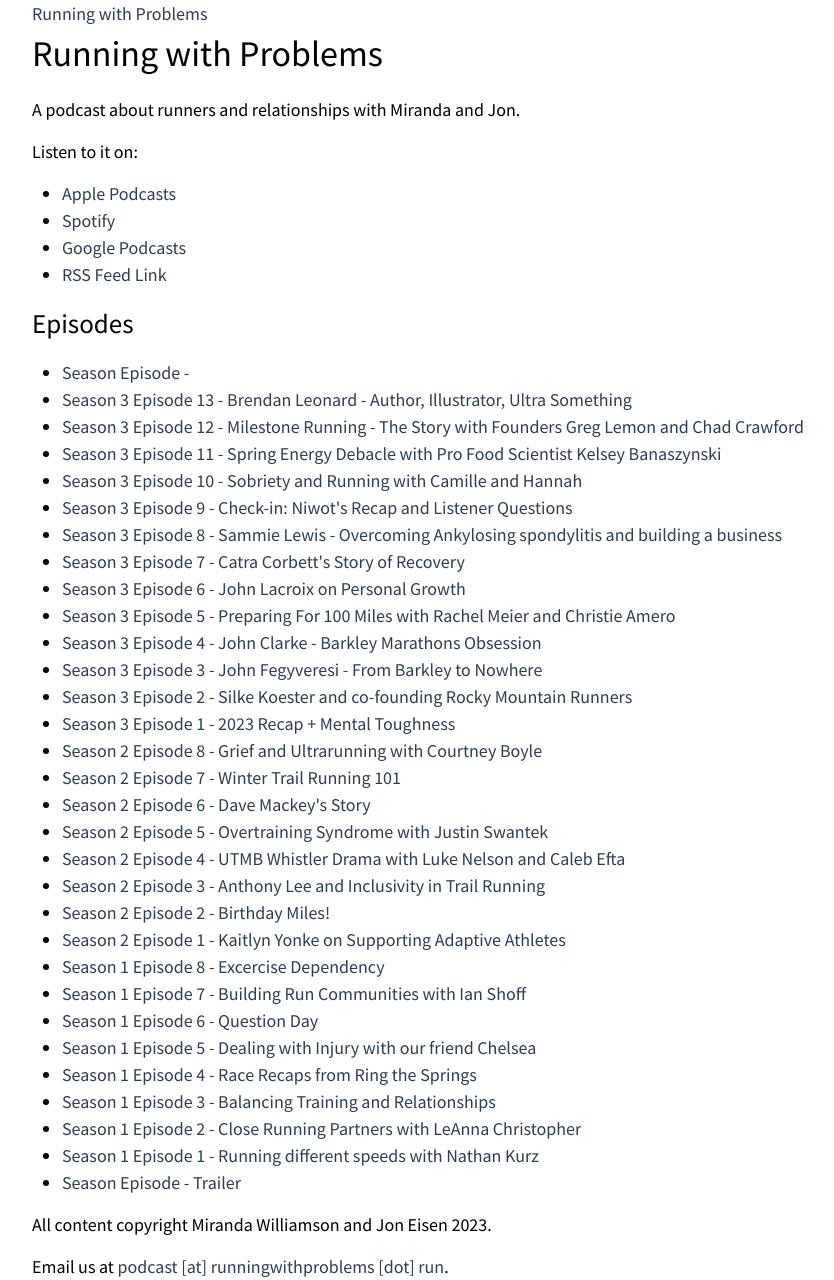
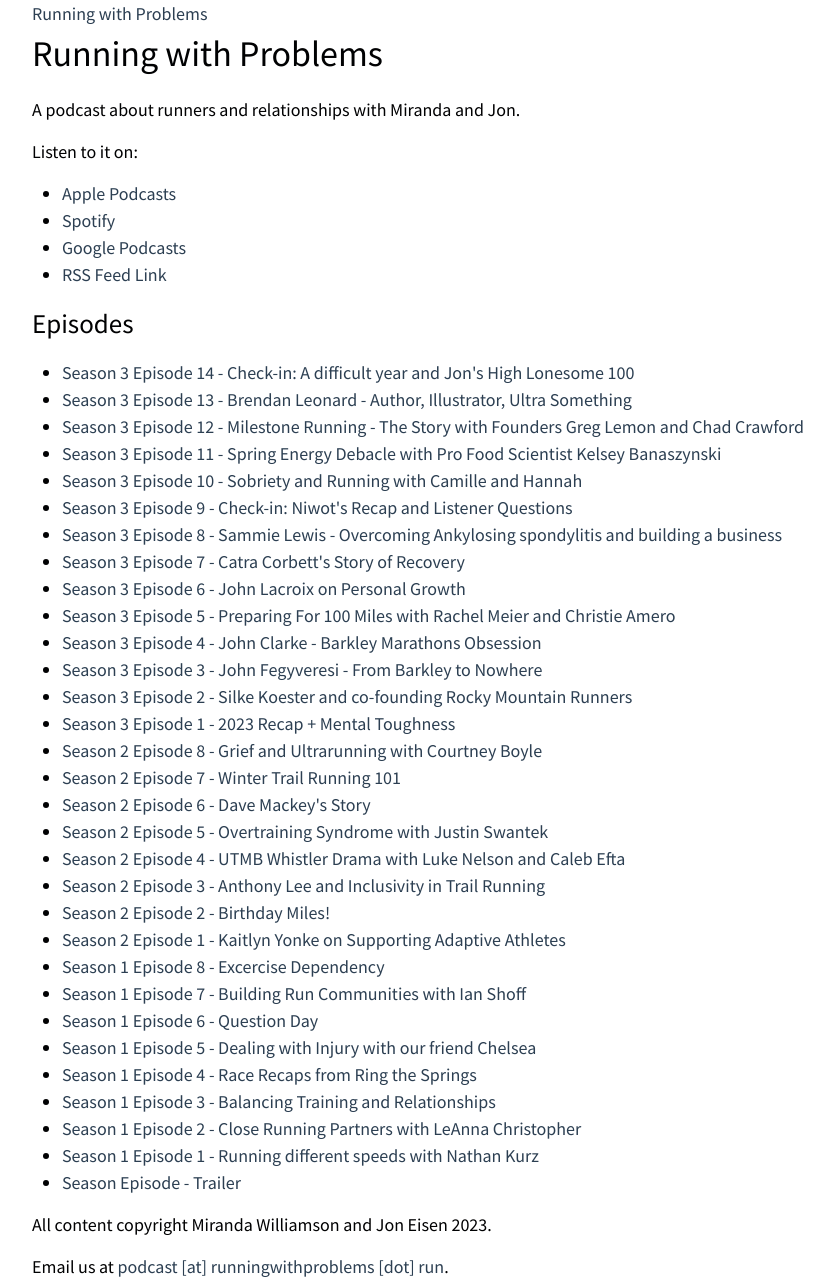
Before and after one commit to yanatan16/runningwithproblems.com, a Jekyll site: the page built from index.md, in a window 1280 px wide. Shown: the whole page, without its empty margins (88-922 px from the left). Built offline with Jekyll 4.4.1, drawn with Linux system fonts in a browser that asks for light colours.

Commit message:
fix the broken title

```diff
--- a/_posts/2024-07-23-s3-ep14-checkin-hilo.markdown
+++ b/_posts/2024-07-23-s3-ep14-checkin-hilo.markdown
@@ -5,11 +5,11 @@ slug:
 published: yes
 
 # RSS 2.0 properties
-title: Check-in: A difficult year and Jon's High Lonesome 100
+title: "Check-in: A difficult year and Jon's High Lonesome 100"
 date: 2024-07-23 17:00:00 -0600
 
 # iTunes properties
-itunesSubtitle: Check-in: A difficult year and Jon's High Lonesome 100
+itunesSubtitle: "Check-in: A difficult year and Jon's High Lonesome 100"
 itunesBlock: no
 itunesEpisode: 14
 itunesSeason: 3
```
